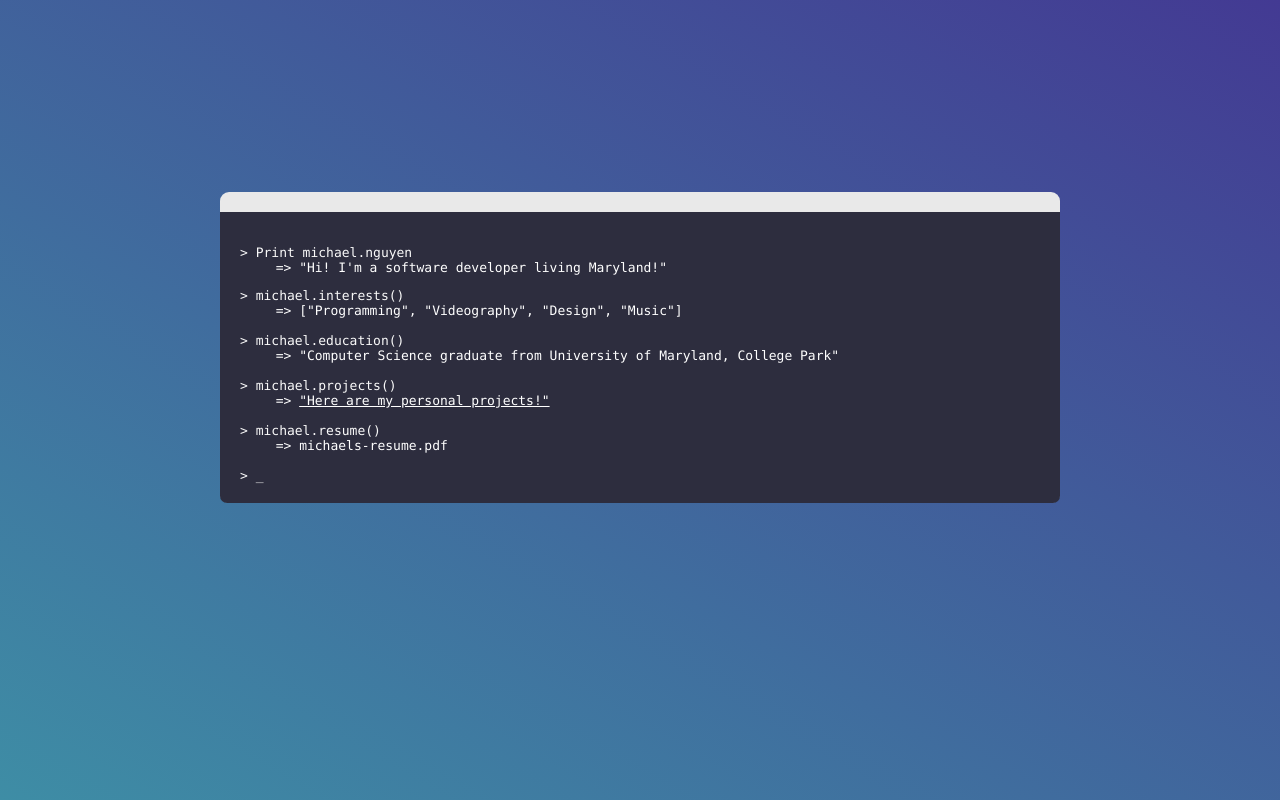
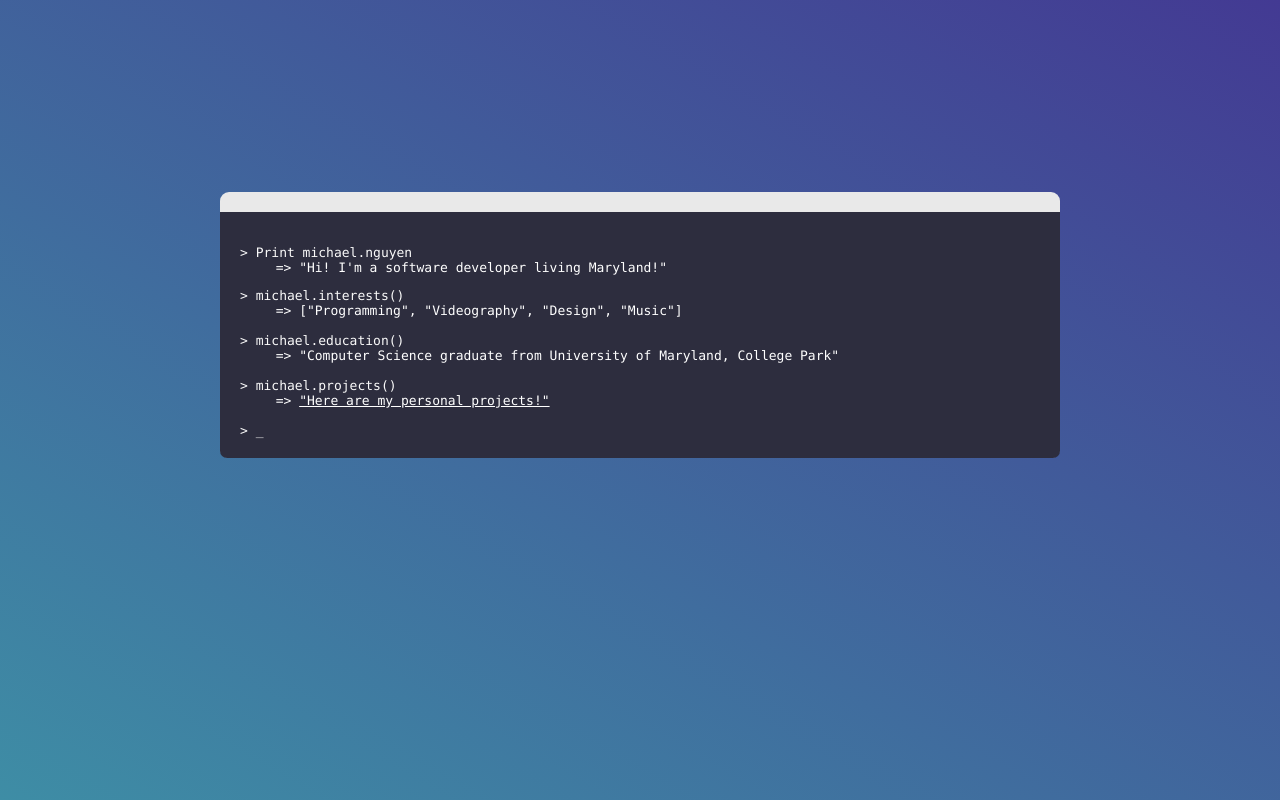
Before and after one commit to mnguyen96/mnguyen96.github.io, a React (Create React App) app: page / in a window 1280 px wide. Built offline with nearby package versions, Linux system fonts and the light colour scheme.

Commit message:
removed resume from main page

```diff
--- a/src/components/header/index.jsx
+++ b/src/components/header/index.jsx
@@ -38,15 +38,8 @@ export default class Header extends Component {
               "Here are my personal projects!"
             </Link>
             <br />
-            <br />
           </span>
-          &gt; michael.resume()
           <br />
-          <span className="term">
-            &nbsp;&nbsp;=&gt; michaels-resume.pdf
-            <br />
-            <br />
-          </span>
           &gt; _
         </div>
       </div>
```
